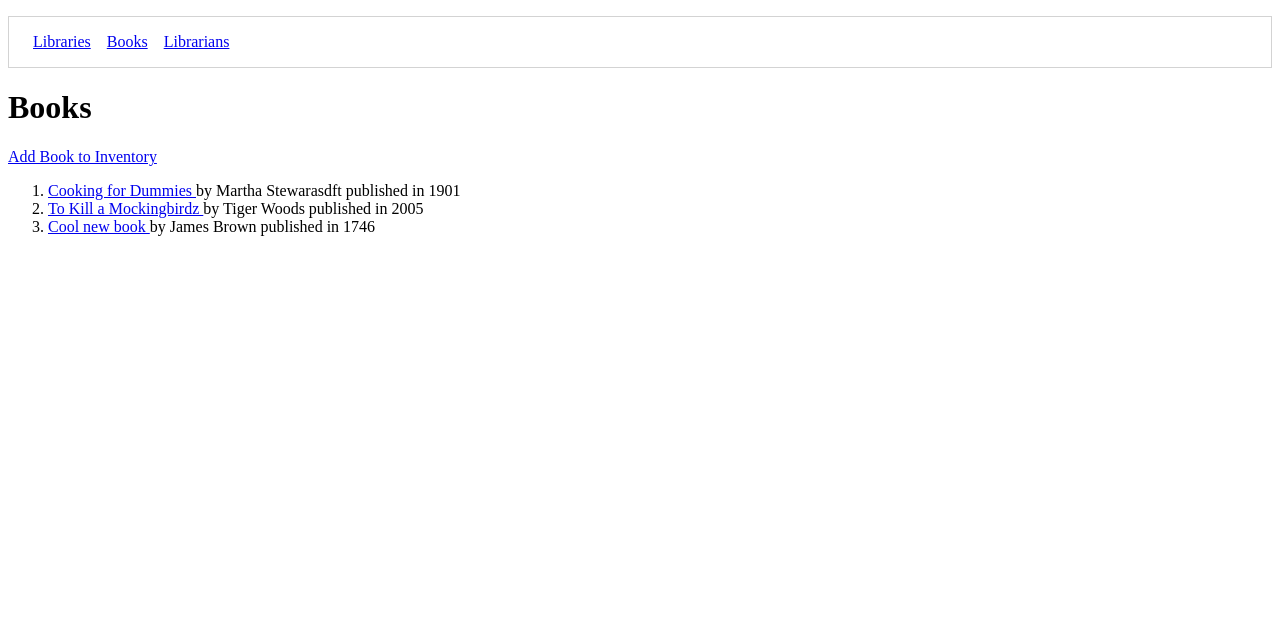
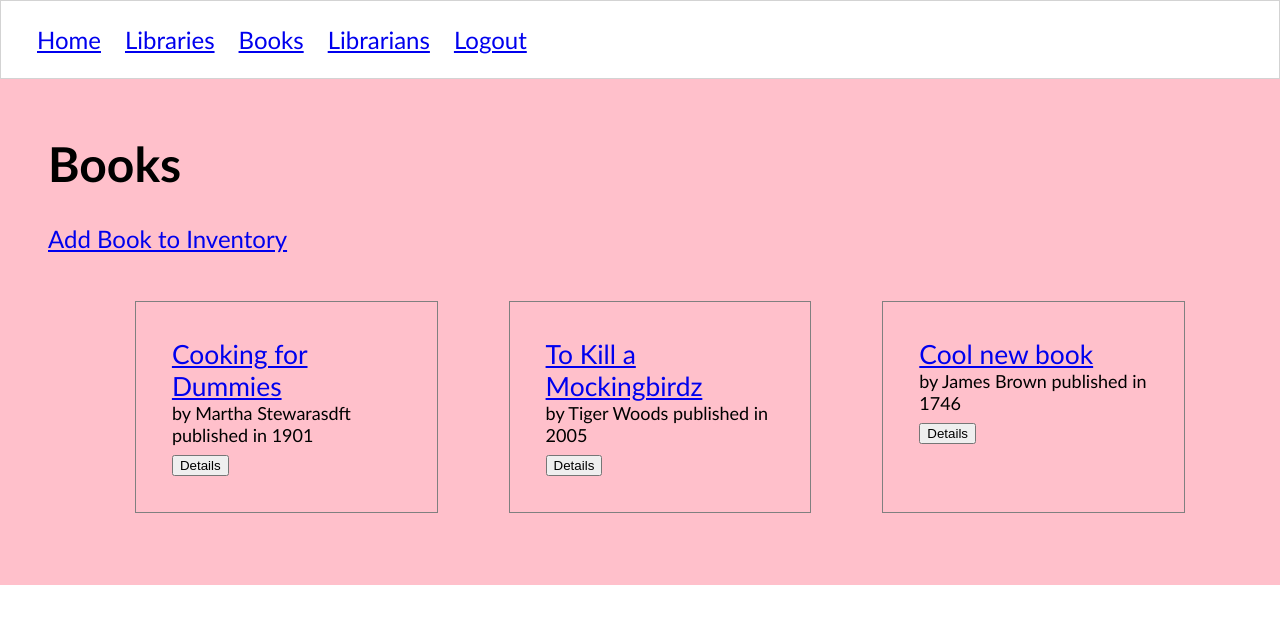
Before and after one commit to keatonwilliamson/python-django-library-mvc, a Django app: page /books/ in a window 1280 px wide. Shown: the top 624 px of the page. Run offline with Django 3.2, Linux system fonts and the light colour scheme; a user stored in the database is signed in; data comes from the database, SQL or seed files in the repository; both versions use the stored data as it was after the commit.

Commit message:
css and simple javascript working. chapter 11 done.

```diff
--- /dev/null
+++ b/libraryproject/libraryapp/static/scripts/books.js
@@ -0,0 +1,21 @@
+const infoDialog = document.querySelector(".infoDialog")
+const message = document.querySelector(".infoDialog__message")
+const closeDialog = document.querySelector(".closeDialog")
+
+document.querySelector(".books").addEventListener("click", (evt) => {
+    if (evt.target.id.startsWith("detail")) {
+        const id = evt.target.id.split("--")[1]
+        message.innerText = `You have selected book ${id}`
+        infoDialog.show()
+    }
+})
+
+// Close the dialog when the close button is clicked
+closeDialog.addEventListener("click", e => infoDialog.close())
+
+// Close the dialog when the escape key is pressed
+window.addEventListener("keyup", e => {
+    if (e.keyCode === 27) {
+        infoDialog.close()
+    }
+})
--- /dev/null
+++ b/libraryproject/libraryapp/static/styles/base.css
@@ -0,0 +1,23 @@
+body {
+    margin: 0;
+    padding: 0;
+    font-size: 1.5em;
+    font-family: 'Gill Sans', 'Gill Sans MT', Calibri, 'Trebuchet MS', sans-serif;
+}
+
+.main-content {
+    padding: 1em 2em;
+    background-color: pink;
+}
+
+.navList {
+    list-style-type: none;
+    display: flex;
+    border: 1px solid lightgray;
+    padding: 1em;
+    margin: 0;
+}
+
+.navList__route {
+    margin: 0 0.5em;
+}
--- /dev/null
+++ b/libraryproject/libraryapp/static/styles/books.css
@@ -0,0 +1,22 @@
+.books {
+    list-style: none;
+    display: flex;
+    flex-wrap: wrap;
+    justify-content: space-evenly;
+}
+
+.book {
+    flex-basis: 20%;
+    padding: 0 2em 0.5em 2em;
+    border: 1px solid gray;
+    margin: 1em;
+    padding: 1.5em;
+}
+
+.book__title {
+    font-size: 1.1em;
+}
+
+.book__description {
+    font-size: 0.75em;
+}
--- a/libraryproject/libraryapp/templates/books/list.html
+++ b/libraryproject/libraryapp/templates/books/list.html
@@ -1,16 +1,33 @@
 {% extends 'shared/base.html' %}
+{% load staticfiles %}
 
-    {% block content %}
+{% block css %}
+    <link rel="stylesheet" href="{% static 'styles/books.css' %}" />
+{% endblock %}
 
+{% block content %}
     <h1>Books</h1>
-      <a href="{% url 'libraryapp:book_form' %}">Add Book to Inventory</a>
-    <ol>
+
+    <dialog class="infoDialog">
+        <div class="infoDialog__message"></div>
+        <button class="closeDialog">Close</button>
+    </dialog>
+
+    <a href="{% url 'libraryapp:book_form' %}">Add Book to Inventory</a>
+
+    <ol class="books">
     {% for book in all_books %}
-      <li>
-          <a href="{% url 'libraryapp:book' book.id %}"> {{ book.title }} </a>
-          by {{book.author}} published in {{book.year_published}}
-      </li>
+        <li class="book">
+            <a class="book__title" href="{% url 'libraryapp:book' book.id %}"> {{ book.title }}</a>
+            <div class="book__description">
+                by {{book.author}} published in {{book.year_published}}
+            </div>
+            <button id="detail--{{ book.id }}">Details</button>
+        </li>
     {% endfor %}
     </ol>
+{% endblock %}
 
+{% block scripts %}
+    <script src="{% static 'scripts/books.js' %}"></script>
 {% endblock %}
--- a/libraryproject/libraryapp/templates/shared/base.html
+++ b/libraryproject/libraryapp/templates/shared/base.html
@@ -6,33 +6,31 @@
     <meta charset="utf-8">
     <title>Library</title>
 
-    <style>
-        .navList {
-            list-style-type: none;
-            display: flex;
-            border: 1px solid lightgray;
-            padding: 1em;
-        }
+    <link rel="stylesheet" href="{% static 'styles/base.css' %}" />
 
-        .navList__route {
-            margin: 0 0.5em;
-        }
-    </style>
+    {% block css %}
+    {% endblock %}
 </head>
 
 <body>
 
     <nav id="site-nav">
         <ol class="navList">
+            <li class="navList__route"><a href="{% url 'libraryapp:home' %}">Home</a></li>
             <li class="navList__route"><a href="{% url 'libraryapp:libraries' %}">Libraries</a></li>
             <li class="navList__route"><a href="{% url 'libraryapp:books' %}">Books</a></li>
             <li class="navList__route"><a href="{% url 'libraryapp:librarians' %}">Librarians</a></li>
+            <li class="navList__route"><a href="{% url 'libraryapp:logout' %}">Logout</a></li>
         </ol>
     </nav>
 
-    {% block content %}
-    {% endblock %}
+    <main class="main-content">
+        {% block content %}
+        {% endblock %}
+    </main>
 
+    {% block scripts %}
+    {% endblock scripts %}
 </body>
 
 </html>
```
Also changed, not shown: libraryproject/db.sqlite3.
